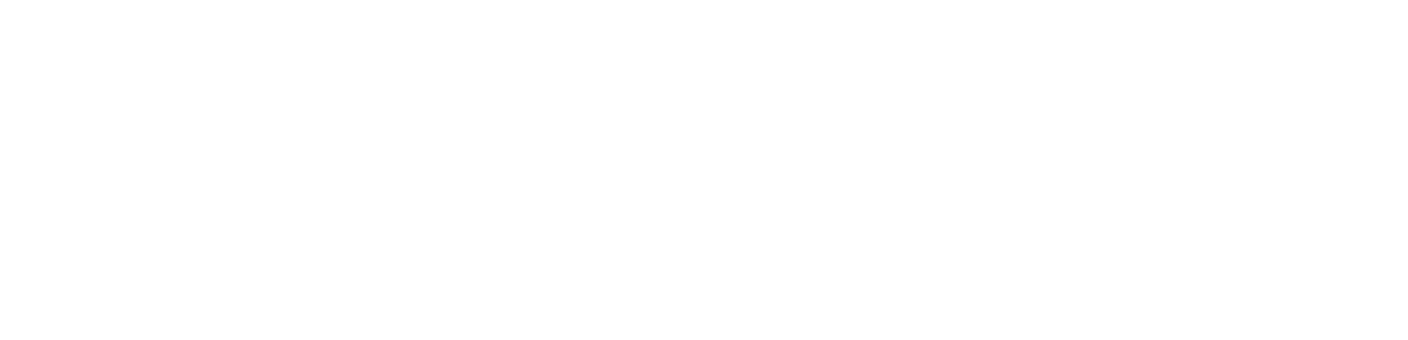
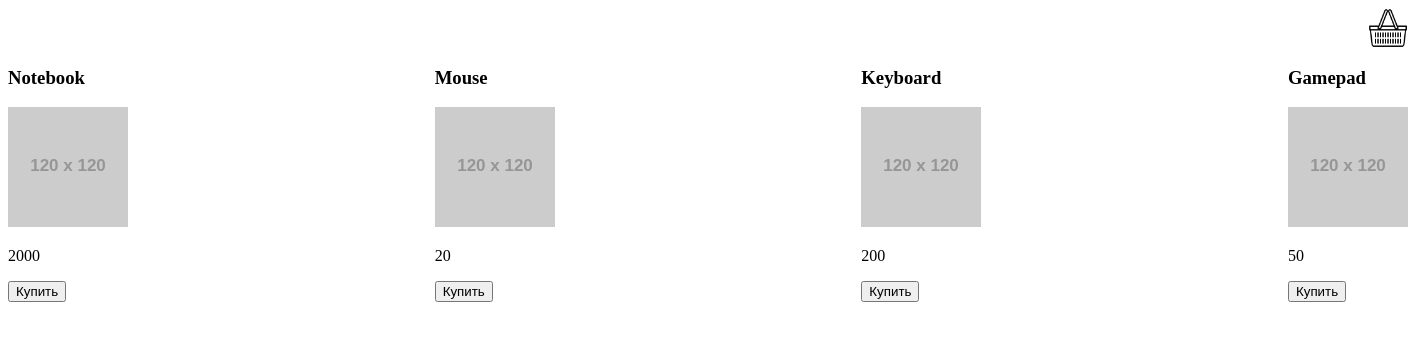
Before and after one commit to Siverena/eshop, a plain HTML site: page index.html in a window 1280 px wide. Shown: the whole page, 1408 px wide, since content can reach past the window. Drawn offline with Linux system fonts and the light colour scheme; placeholder pictures from the web are drawn by us.

Commit message:
first homework

```diff
--- /dev/null
+++ b/css/style.css
@@ -0,0 +1,31 @@
+.container {
+    width: 1400px;
+    margin: 0 auto;
+}
+
+.products {
+    display: flex;
+    justify-content: space-between;
+}
+
+header {
+    display: flex;
+}
+
+.btn-cart {
+    margin-left: auto;
+    background-image: url(../img/free-icon-basket-3081797.png);
+    background-size: 40px 40px;
+    background-repeat: no-repeat;
+    background-position: center;
+    border: none;
+    background-color: transparent;
+    cursor: pointer;
+    width: 40px;
+    height: 40px;
+    font-size: 0px;
+}
+
+.buy-btn {
+    cursor: pointer;
+}
--- a/index.html
+++ b/index.html
@@ -3,13 +3,23 @@
 
 <head>
     <meta charset="UTF-8">
-    <meta http-equiv="X-UA-Compatible" content="IE=edge">
-    <meta name="viewport" content="width=device-width, initial-scale=1.0">
-    <title>Document</title>
+    <title>Интернет-магазин</title>
+    <link rel="stylesheet" href="css/style.css">
 </head>
 
 <body>
+    <div class="container">
+        <header>
+            <button class="btn-cart" type="button">Корзина</button>
+        </header>
+    </div>
+    <div class="container">
+        <main>
+            <div class="products"></div>
+        </main>
+    </div>
 
+    <script src="js/main.js"></script>
 </body>
 
 </html>
--- /dev/null
+++ b/js/main.js
@@ -0,0 +1,20 @@
+const products = [
+    { id: 1, title: 'Notebook', price: 2000 },
+    { id: 2, title: 'Mouse', price: 20 },
+    { id: 3, title: 'Keyboard', price: 200 },
+    { id: 4, title: 'Gamepad', price: 50 },
+];
+//Функция для формирования верстки каждого товара
+//Добавить в выводе изображение
+const renderProduct = (item, img = "http://dummyimage.com/120") =>
+    `<div class="product-item">
+                <h3>${item.title}</h3>
+                <img src="${img}" />
+                <p>${item.price}</p>
+                <button class="buy-btn">Купить</button>
+            </div>`;
+
+const renderPage = list => document.querySelector('.products').innerHTML = list.map(item => renderProduct(item)).join('');
+
+
+renderPage(products);
```
Also changed, not shown: img/free-icon-basket-3081797.png (added).
